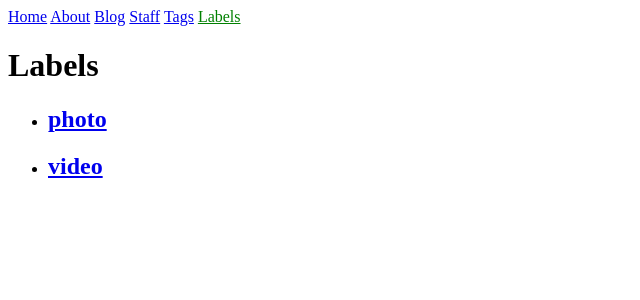
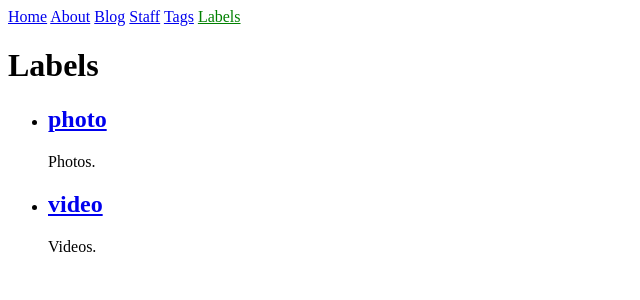
Before and after one commit to zeljkofilipin/jekyll, a Jekyll site: the page built from labels.html, in a window 1280 px wide. Shown: the top 300 px of the page, without its empty margins (0-640 px from the left). Built offline with Jekyll 4.4.1, drawn with Linux system fonts in a browser that asks for light colours.

Commit message:
ARGH! Use label variable (not author) when iterating over labels 🤦‍♂️

```diff
--- a/labels.html
+++ b/labels.html
@@ -7,7 +7,7 @@ title: Labels
   {% for label in site.labels %}
     <li>
       <h2><a href="{{ label.url }}">{{ label.name }}</a></h2>
-      <p>{{ author.content | markdownify }}</p>
+      <p>{{ label.content | markdownify }}</p>
     </li>
   {% endfor %}
 </ul>
```
